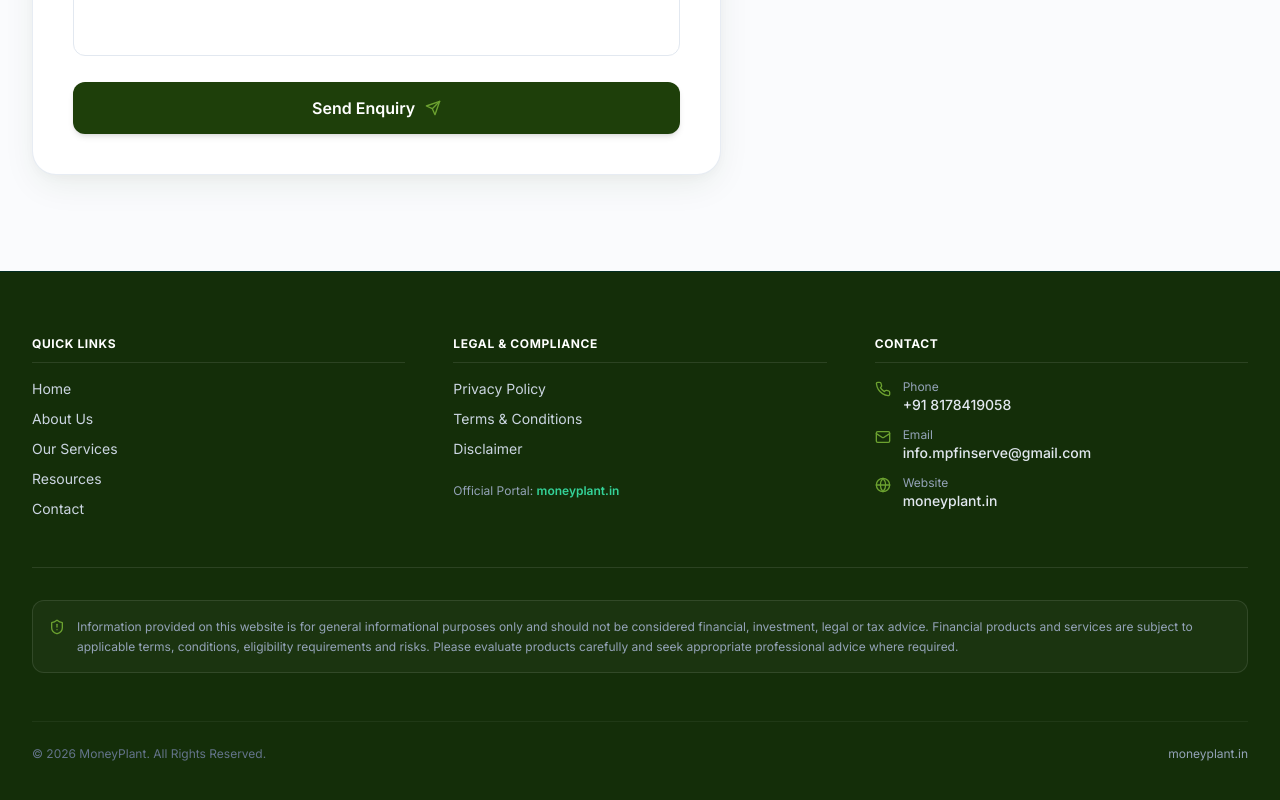
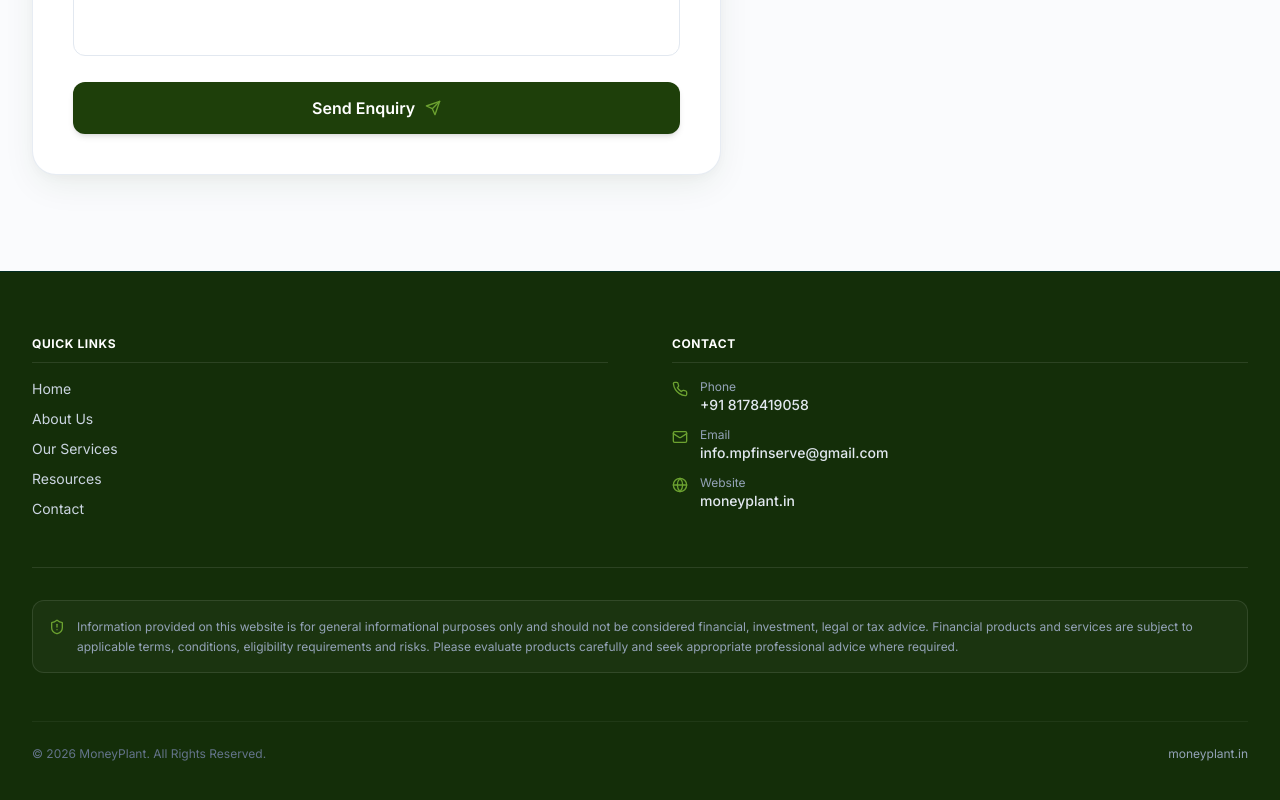
Before and after one commit to shubhgarg1712/moneyplant-website, a React (Vite) app: page / in a window 1280 px wide. Shown: the part 9740-10540 px from the top of the page. Built offline with nearby package versions, Linux system fonts and the light colour scheme.

Commit message:
Remove Legal & Compliance section from Footer and reflow layout

```diff
--- a/src/components/Footer.tsx
+++ b/src/components/Footer.tsx
@@ -6,8 +6,8 @@
     <footer className="bg-brand-dark text-slate-300 pt-16 pb-24 sm:pb-28 border-t border-emerald-950">
       <div className="max-w-7xl mx-auto px-4 sm:px-6 lg:px-8 space-y-12">
 
-        {/* Main Footer Row: 3 Clean Focused Columns */}
-        <div className="grid grid-cols-1 md:grid-cols-3 gap-10 lg:gap-12">
+        {/* Main Footer Row: 2 Clean Focused Columns */}
+        <div className="grid grid-cols-1 sm:grid-cols-2 gap-10 lg:gap-16">
 
           {/* Column 1: Quick Links */}
           <div className="space-y-4">
@@ -43,34 +43,7 @@
             </ul>
           </div>
 
-          {/* Column 2: Legal */}
-          <div className="space-y-4">
-            <h4 className="text-xs font-bold text-white uppercase tracking-wider border-b border-white/10 pb-2.5">
-              Legal & Compliance
-            </h4>
-            <ul className="space-y-2.5 text-sm">
-              <li>
-                <a href="#privacy" className="hover:text-brand-fresh transition-colors">
-                  Privacy Policy
-                </a>
-              </li>
-              <li>
-                <a href="#terms" className="hover:text-brand-fresh transition-colors">
-                  Terms & Conditions
-                </a>
-              </li>
-              <li>
-                <a href="#disclaimer" className="hover:text-brand-fresh transition-colors">
-                  Disclaimer
-                </a>
-              </li>
-            </ul>
-            <div className="pt-2 text-xs text-slate-400">
-              <p>Official Portal: <a href="https://moneyplant.in" target="_blank" rel="noopener noreferrer" className="text-emerald-400 font-semibold hover:underline">moneyplant.in</a></p>
-            </div>
-          </div>
-
-          {/* Column 3: Contact */}
+          {/* Column 2: Contact */}
           <div className="space-y-4">
             <h4 className="text-xs font-bold text-white uppercase tracking-wider border-b border-white/10 pb-2.5">
               Contact
```
